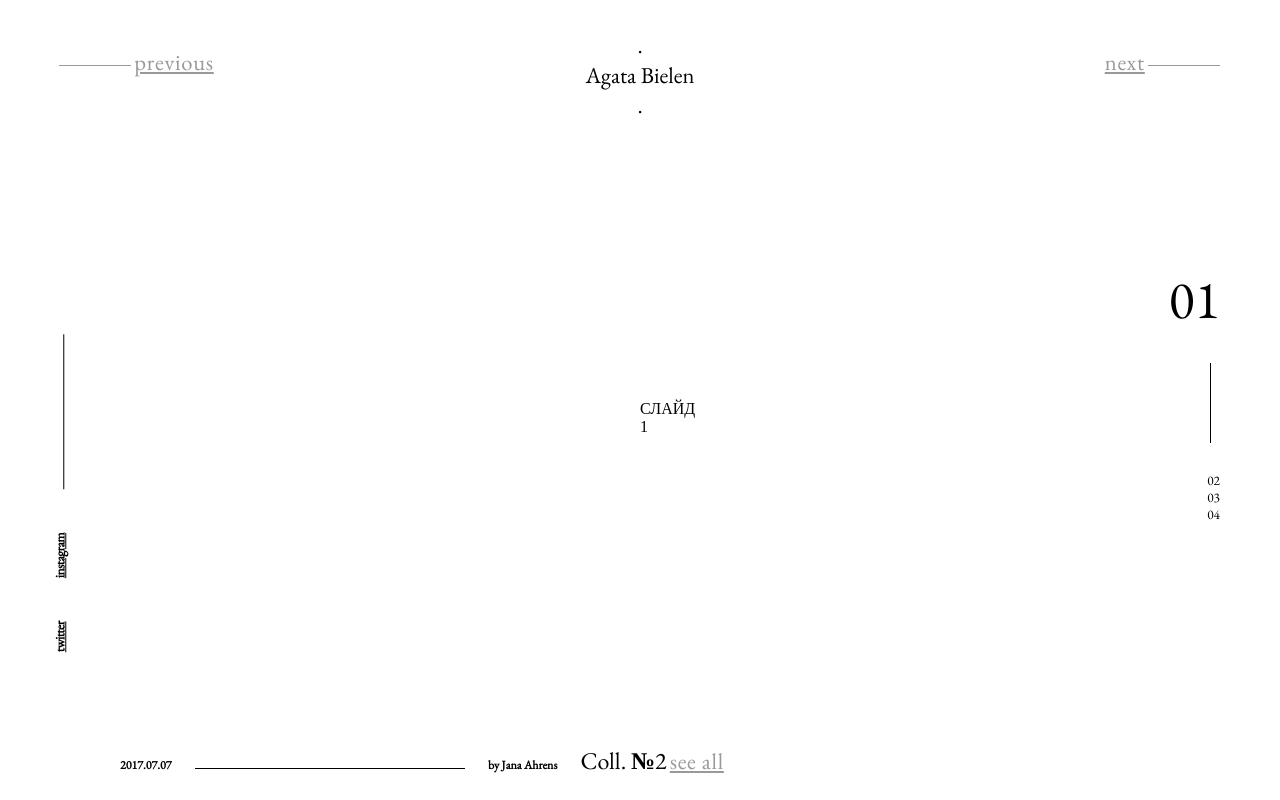
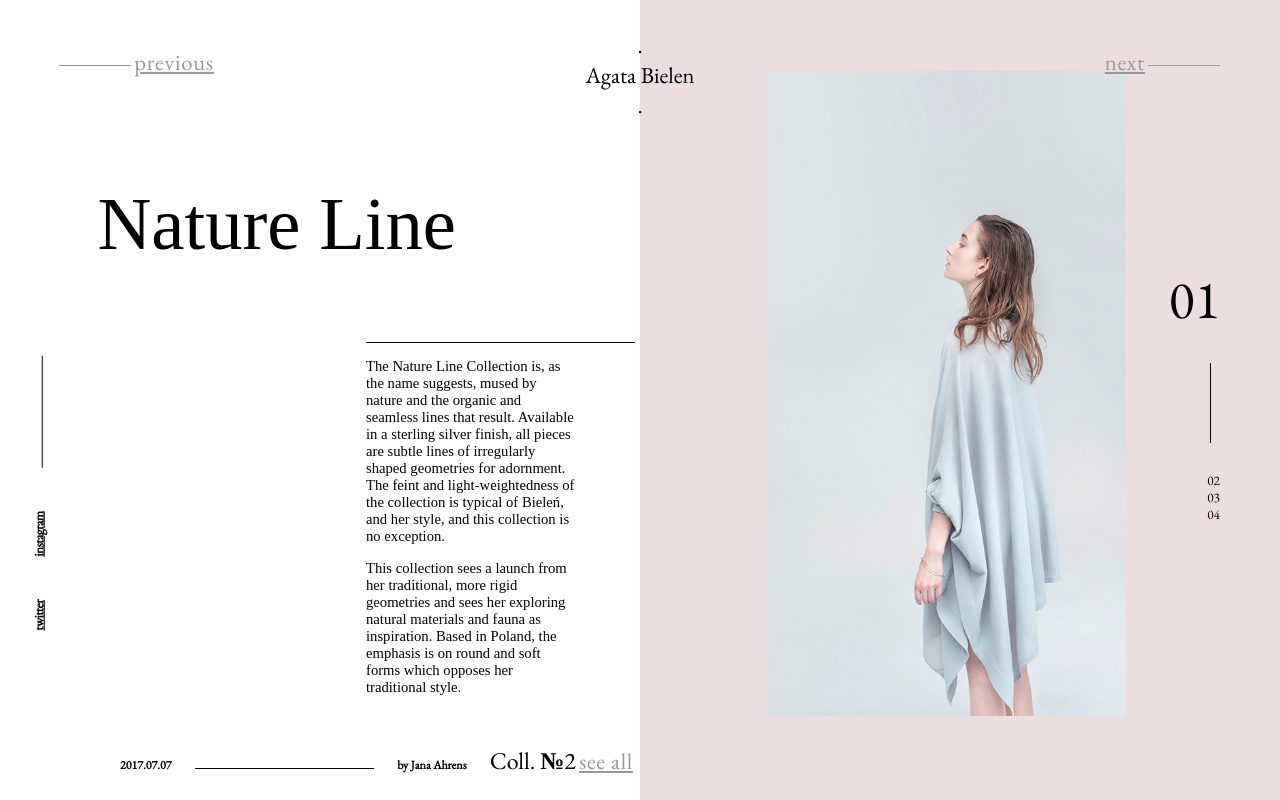
Before and after one commit to G-U-K/1st-exp-page-proofs, a plain HTML site: page coll2/collection2.html in a window 1280 px wide. Drawn offline with nearby package versions, Linux system fonts and the light colour scheme; a web font is replaced by a local one.

Commit message:
готова первая страница-слайд

```diff
--- a/coll2/assets/style.css
+++ b/coll2/assets/style.css
@@ -114,7 +114,7 @@ margin-right: 20px;
 display: inline-block;
 position: relative;
 margin-bottom: 0;
-width: 270px;
+width: 14vw;
 border-top: 1px solid black;
 margin-right: 20px;
 }
@@ -122,7 +122,7 @@ margin-right: 20px;
 .decorLine2 {
 display: inline-block;
 position: relative;
-width: 155px;
+width: 14vh;
 border-top: 1px solid black;
 }
 
@@ -158,13 +158,20 @@ footer p {
   font-weight: 550;
 }
 
-
-
 .date {
 font-size: 10pt;
 font-weight: bold;
 }
 
+/*
+#seeAll {
+display: inline-block;
+position: absolute;
+top: 30px;
+left: 100%;
+margin-right: -50%;
+transform: translateX(-50%);
+}*/
 
 /*       $pages$        */
 
@@ -183,11 +190,6 @@ justify-content: center;
 align-items: flex-end;
 flex-wrap: wrap;
 flex-basis: 100%;
-/*
-align-content: center;
-flex-flow: column;
-fle
-justify-content: flex-start;*/
 }
 
 /*      navPagination     */
@@ -205,15 +207,6 @@ text-align: right;
 flex-grow: 0;
 cursor: pointer;
 z-index: 1000;
-/*
-background: #ccc;
-display: inline-block;
-text-align: center;
-margin: 0 5px 15px 5px;
-line-height: 30px;
-height: 30px;
-width: 80px;
-*/
 }
 
 input[name^="shadow-"] {
@@ -237,10 +230,7 @@ input[name^="shadow-"]:checked + .button {
   width: calc(100% - 10px);
   height: 10vh;
   margin: 3.6vh 0;
-  border-right: solid black 1px;/*
-  border-right-width: 1px;
-  border-right-color: black;
-  border-right-style: solid;*/
+  border-right: solid black 1px;
 }
 /* --//кнопка выбрана-- */
 
@@ -263,9 +253,28 @@ opacity: 1;
 /*    slider    */
 
 #slider {
+/*
+position: relative;
+box-sizing: border-box;
+padding-left: 59px;
+padding-right: 60px;
+padding-top: 47px;
+padding-bottom: 60px;
+width: 100%;
+height: 100%;
+display: flex;
+flex-direction: column;
+justify-content: center;
+align-items: flex-end;
+flex-wrap: wrap;
+flex-basis: 100%;
+*/
 display: block;
+margin: 0;
+padding: 0;
+width: 100%;
+height: 100%;
 position: absolute;
-flex: none;
 top: 0;
 left: 0;
 }
@@ -273,20 +282,101 @@ left: 0;
 #slider .element {
 flex: none;
 position: absolute;
-/*DEEELEEEEEEEEEEETEEEEEEEEEEEEE*/
-top: 50vh;
-left: 50vw;
-/*-----------------------*/
+width: 100%;
+height: 100%;
 display: none;
-opacity: 0;
-transition: opacity 1s linear;
-transition-delay: display 3s;
+z-index: 3;
 }
 
 
 /*    //slider    */
+/*   -SlideBox1-    */
 
+.SlideBox1 > .bg1,
+.SlideBox1 > .bg2 {
+display: inline-block;
+float: left;
+height: 100%;
+width: 50%;
+margin: 0;
+padding: 0;
+z-index: 1;
+}
 
+.SlideBox1 > .bg1 {
+background-color: #fff;
+}
+
+.SlideBox1 > .bg2 {
+background-color: rgb(236, 222, 222);
+}
+
+.SlideBox1 > .Nature_Line {
+display: block;
+font-size: 56pt; /*136pt in orig*/
+font-family: "Adobe Garamond Pro";
+position: absolute;
+margin: 0;
+left: calc(59px + 3% );
+bottom: 66.6%;
+}
+
+.SlideBox1 > .text {
+text-align: left;
+position: absolute;
+max-width: 35%;
+max-height: 54%;/*
+overflow-y: auto;
+overflow-x: visible;*/
+overflow: visible;
+width: 210px;
+right: 55%;
+bottom: calc(60px + 3.7% );
+z-index: 1020;
+}
+
+.SlideBox1 > .text > .decorLine1_1 {
+width: 128%;
+border-top: 1px solid black
+}
+
+.SlideBox1 > .text > article {
+font-size: 11pt;/*14pt in orig*/
+font-family: "Adobe Garamond Pro";
+z-index: 1030;
+}
+
+.SlideBox1 > .photo {
+display: flex;
+box-sizing: border-box;
+position: absolute;
+align-content: center;
+align-items: center;
+margin: 0;
+padding-top: 47px;
+padding-bottom: 60px;
+padding-left: 9.9%;
+max-width: 38%;
+top:0;
+left: 50%;
+height: 100%;
+z-index: 5;
+}
+img {
+align-self: center;
+max-width: 100%;
+}
+
+/*   //-SlideBox1-    */
+
+/*   -SlideBox2-    */
+/*   //-SlideBox2-    */
+
+/*   -SlideBox3-    */
+/*   //-SlideBox3-    */
+
+/*   -SlideBox4-    */
+/*   //-SlideBox4-    */
 /*       //$pages$        */
 
 
--- a/coll2/collection2.html
+++ b/coll2/collection2.html
@@ -80,13 +80,28 @@
     <div id="slider">
       <div class="elements">
 
-        <div class="element SlideBox1 animated slideInUp"> СЛАЙД 1 </div>
+        <div class="element SlideBox1 animated fadeInDown">
+          <div class="bg1"></div>
+          <div class="bg2"></div>
+          <p class="Nature_Line">Nature Line</p>
+          <div class="text">
+            <div class="decorLine1_1"></div>
+            <article>
+              <p>The Nature Line Collection is, as the name suggests, mused by nature and the organic and seamless lines that result. Available in a sterling silver finish, all pieces are subtle lines of irregularly shaped geometries for adornment. The feint and light-weightedness of the collection is typical of Bieleń, and her style, and this collection is no exception.</p>
+              <!--br-->
+              <p>This collection sees a launch from her traditional, more rigid geometries and sees her exploring natural materials and fauna as inspiration. Based in Poland, the emphasis is on round and soft forms which opposes her traditional style. </p>
+            </article>
+          </div>
+          <div class="photo">
+            <img src="assets\imgs\01\Photo.png" alt="Картинка не загрузилась">
+          </div>
+        </div>
 
-        <div class="element SlideBox2 animated slideInUp"> СЛАЙД 2 </div>
+        <div class="element SlideBox2 animated fadeInRight"> СЛАЙД 2 </div>
 
-        <div class="element SlideBox3 animated slideInUp"> СЛАЙД 3 </div>
+        <div class="element SlideBox3 animated fadeInLeft"> СЛАЙД 3 </div>
 
-        <div class="element SlideBox4 animated slideInUp"> СЛАЙД 4 </div>
+        <div class="element SlideBox4 animated fadeInUp"> СЛАЙД 4 </div>
 
       </div>
     </div>
```
Also changed, not shown: coll2/assets/imgs/01/Photo.png (added).
